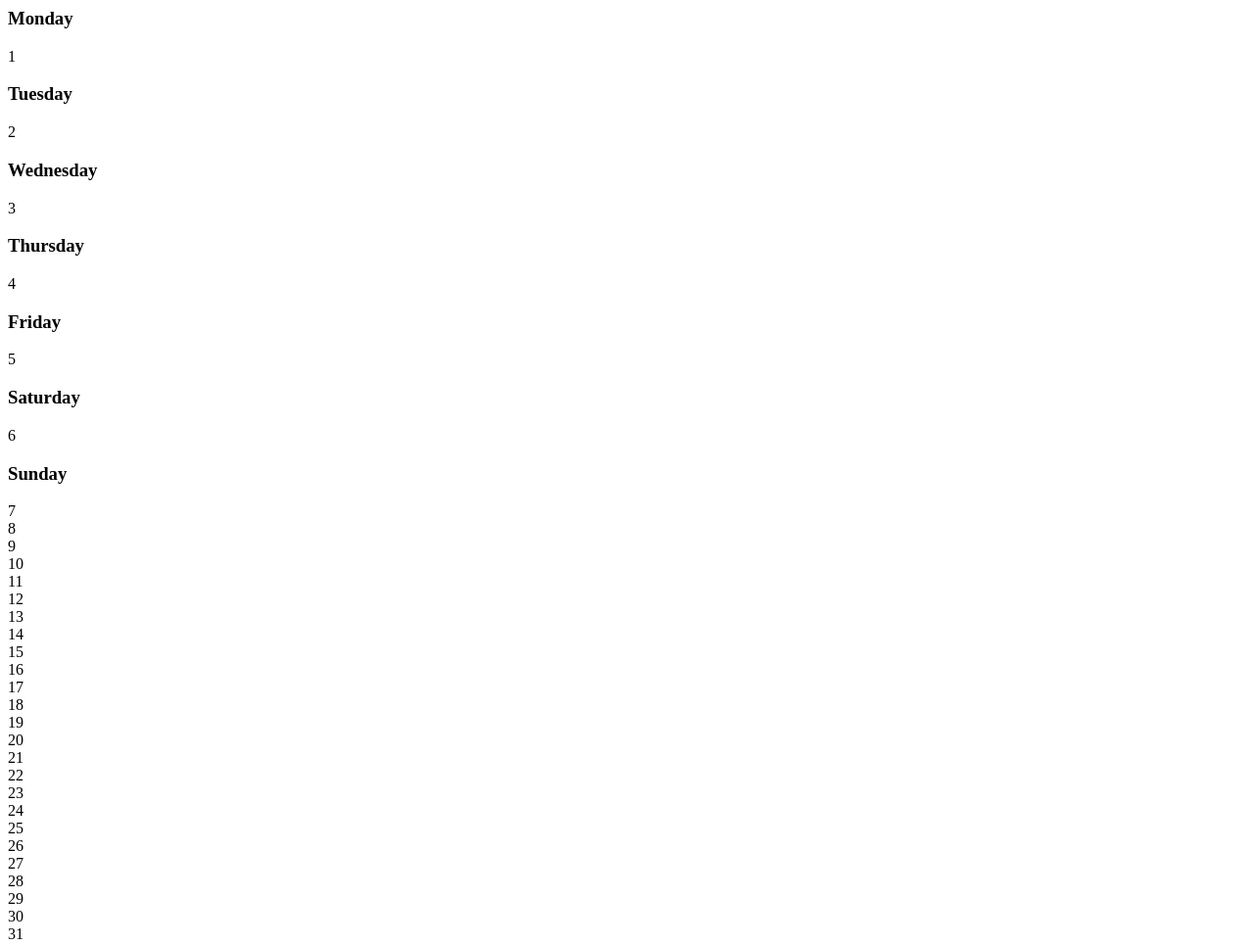
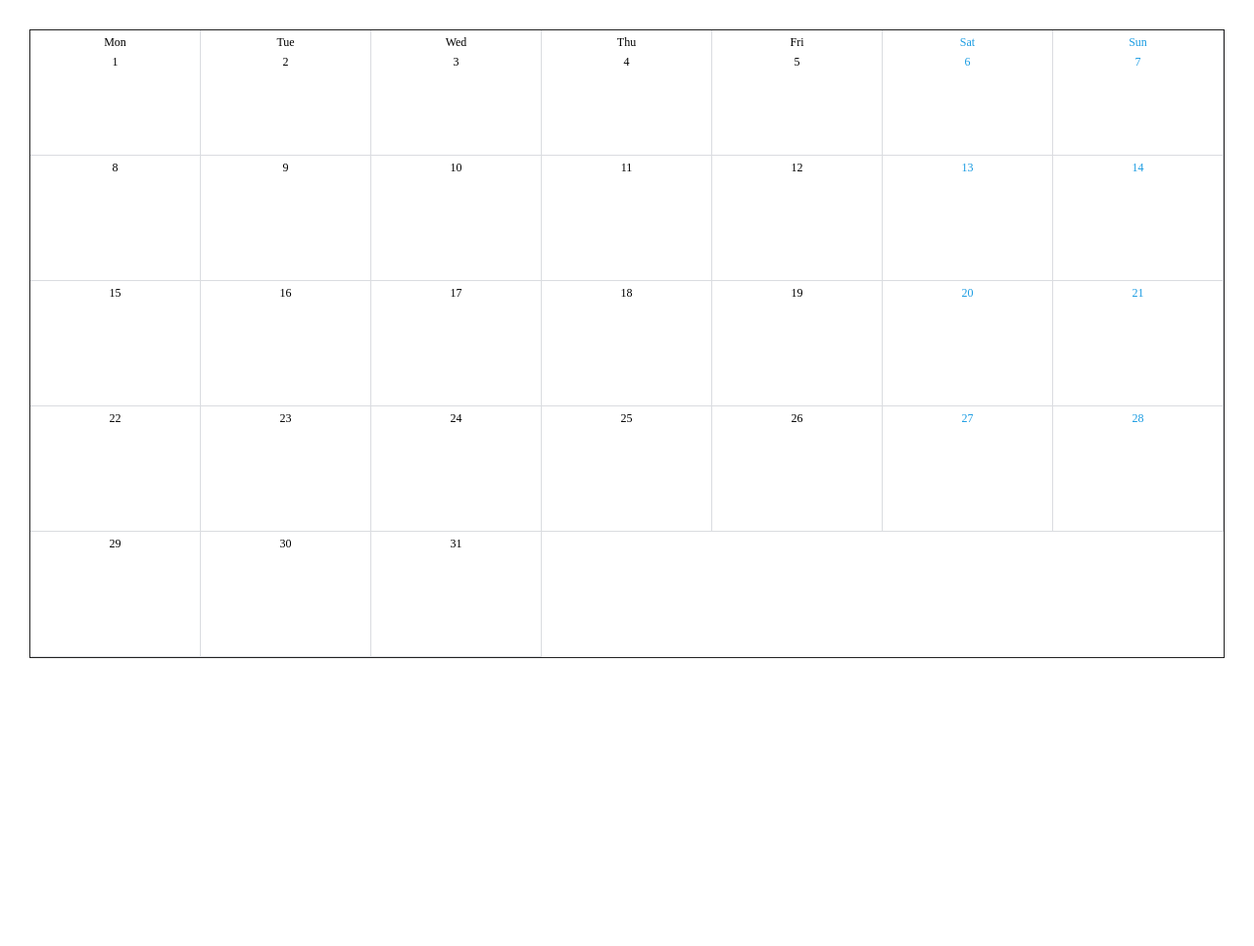
Before and after one commit to kaori-kk/calendar, a website built with webpack: page index.html in a window 1280 px wide. Shown: the whole page at 98% size. After the commit the page ends 800 px from the top, so only its background shows below. Built offline with nearby package versions, Linux system fonts and the light colour scheme.

Commit message:
setup and refactor

```diff
--- a/index.css
+++ b/index.css
@@ -11,7 +11,9 @@ body {
     display: grid;
     grid-template-columns: repeat(7, 1fr);
     grid-template-rows: repeat(5, 1fr);
-    height: 100%;
+    height: 80vh;
+    margin: 30px;
+    border: 0.5px solid #222;
 }
 
 .day {
--- a/index.html
+++ b/index.html
@@ -1 +1,11 @@
-<div id="app-calendar"></div>
+<!DOCTYPE html>
+<html>
+  <head>
+    <meta charset="UTF-8">
+    <link rel="stylesheet" type="text/css" href="index.css">
+  </head>
+  <body>
+    <div id="app-calendar"></div>
+    <script src="main.js"></script>
+  </body>
+</html>
--- a/index.js
+++ /dev/null
@@ -1,28 +0,0 @@
-const day = document.querySelector("#app-calendar")
-const name = document.querySelector("#app-calendar")
-
-for (let count = 1; count <= 31; count++) {
-    day.insertAdjacentHTML("beforeend", `<div class="day">
-${count}</div>`);
-};
-
-const eachDay = document.querySelectorAll("#app-calendar .day")
-eachDay.forEach(item => {
-    item.addEventListener("click", event => {
-    item.classList.toggle("selected");
-    });
-
-    const weekend = [6,7,13,14,20,21,27,28]
-    weekend.forEach(weekend => {
-        if (item.innerHTML == weekend){
-            item.classList.add("weekend")
-        }
-    })
-
-    const date = new Date(Date.UTC(2018, 0, Number.parseInt(item.innerHTML, 10)));
-    const options = { weekday: "long" };
-    const weekname = new Intl.DateTimeFormat("en-US", options).format(date);
-    if (item.innerText >= 1 && item.innerText <= 7) {
-        item.insertAdjacentHTML("afterbegin", `<h3 class="name">${weekname}</h3>`);
-      }
-})
--- /dev/null
+++ b/src/date-helpers.js
@@ -0,0 +1,13 @@
+const getDayName = date => {
+    return new Intl.DateTimeFormat("en-US", {weekday: "short"}).format(date);
+}
+
+const createUTCDate = (year, month, day) => {
+    return new Date(Date.UTC(2018, 0, day));
+}
+
+const isWeekend = dayNumber => {
+    return dayNumber % 7 === 6 || dayNumber % 7 === 0;
+}
+
+export {getDayName, createUTCDate, isWeekend};
--- /dev/null
+++ b/src/index.js
@@ -0,0 +1,48 @@
+import {createUTCDate, isWeekend, getDayName} from "./date-helpers.js";
+
+const calendar = document.querySelector("#app-calendar");
+
+for (let day = 1; day <= 31; day++){
+    let name = "";
+    if (day <= 7){
+        const date = createUTCDate(2018, 0, day);
+        name = `<div class="name">${getDayName(date)}</div>`;
+    }
+    const weekend = isWeekend(day) ? "weekend" : "";
+
+    calendar.insertAdjacentHTML("beforeend", `<div class="day ${weekend}">${name}<div class="number">${day}</div></div>`);
+}
+document.querySelectorAll(".day").forEach(day => {
+    day.addEventListener("click", event => {
+        event.currentTarget.classList.toggle("selected");
+    });
+});
+
+// const day = document.querySelector("#app-calendar")
+// const name = document.querySelector("#app-calendar")
+
+// for (let count = 1; count <= 31; count++) {
+//     day.insertAdjacentHTML("beforeend", `<div class="day">
+// ${count}</div>`);
+// };
+
+// const eachDay = document.querySelectorAll("#app-calendar .day")
+// eachDay.forEach(item => {
+//     item.addEventListener("click", event => {
+//     item.classList.toggle("selected");
+//     });
+
+//     const weekend = [6,7,13,14,20,21,27,28]
+//     weekend.forEach(weekend => {
+//         if (item.innerHTML == weekend){
+//             item.classList.add("weekend")
+//         }
+//     })
+
+//     const date = new Date(Date.UTC(2018, 0, Number.parseInt(item.innerHTML, 10)));
+//     const options = { weekday: "long" };
+//     const weekname = new Intl.DateTimeFormat("en-US", options).format(date);
+//     if (item.innerText >= 1 && item.innerText <= 7) {
+//         item.insertAdjacentHTML("afterbegin", `<h3 class="name">${weekname}</h3>`);
+//       }
+// })
--- /dev/null
+++ b/webpack.config.js
@@ -0,0 +1,16 @@
+const path = require('path');
+
+module.exports = {
+  entry: "./src/index.js",
+  mode: "development",
+  output: {
+    path: path.resolve(__dirname, "dist"),
+    filename: "main.js"
+  },
+   module: {
+    rules: [
+      { test: /\.js$/, exclude: /node_modules/, loader: "babel-loader" }
+    ]
+  },
+  devtool: "sourcemap"
+};
```
Also changed, not shown: package.json (added, +16 -0 lines), .babelrc (added), 1 other file.
